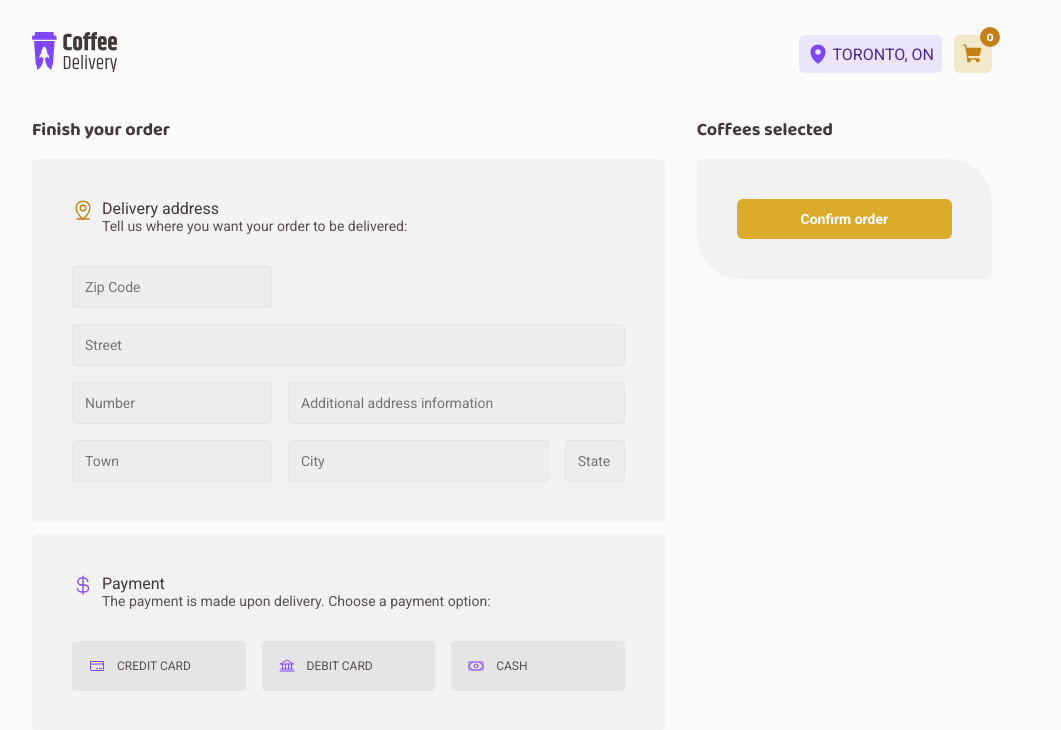
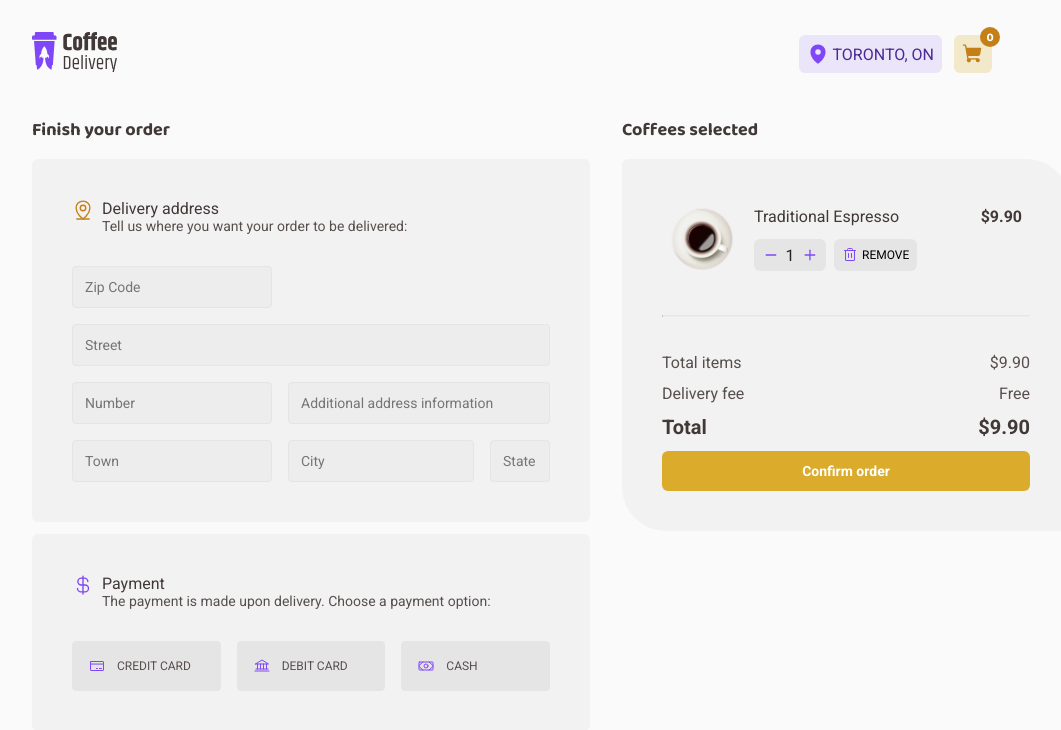
Before and after one commit to gcrozariol/coffee-delivery-react, a React (Vite) app: page /checkout in a window 1280 px wide. Shown: the top 730 px of the page, without its empty margins (128-1189 px from the left). Built offline with nearby package versions, Linux system fonts and the light colour scheme.

Commit message:
Add summary

```diff
--- a/src/Router.tsx
+++ b/src/Router.tsx
@@ -1,4 +1,5 @@
 import { Routes, Route } from 'react-router-dom'
+
 import { DefaultLayout } from './layouts/DefaultLayout'
 
 import { Home } from './pages/Home'
--- a/src/pages/Checkout/components/Summary/index.tsx
+++ b/src/pages/Checkout/components/Summary/index.tsx
@@ -1,8 +1,86 @@
-import { ConfirmButton, SummaryContainer } from './styles'
+import { defaultTheme } from '@/styles/themes/default'
+import { Minus, Plus, Trash } from 'phosphor-react'
+import {
+  ConfirmButton,
+  Divider,
+  CardContainer,
+  SummaryContainer,
+  SummaryTextContainer,
+  TotalTextContainer,
+  CounterContainer,
+  InfoContainer,
+  DetailsContainer,
+  ActionsContainer,
+  RemoveButton,
+  Price,
+} from './styles'
+
+import coffeeImage from '@/assets/coffees/americano.svg'
+
+function Card() {
+  return (
+    <>
+      <CardContainer>
+        <InfoContainer>
+          <img src={coffeeImage} alt="Coffee image" />
+          <DetailsContainer>
+            Traditional Espresso
+            <ActionsContainer>
+              <CounterContainer>
+                <Minus
+                  cursor="pointer"
+                  size={14}
+                  weight="bold"
+                  color={defaultTheme.purple}
+                />
+                <span>1</span>
+                <Plus
+                  cursor="pointer"
+                  size={14}
+                  weight="bold"
+                  color={defaultTheme.purple}
+                />
+              </CounterContainer>
+              <RemoveButton>
+                <Trash size={16} color={defaultTheme.purple} />
+                REMOVE
+              </RemoveButton>
+            </ActionsContainer>
+          </DetailsContainer>
+        </InfoContainer>
+        <Price>$9.90</Price>
+      </CardContainer>
+      <Divider />
+    </>
+  )
+}
+
+function SummaryContent() {
+  return (
+    <>
+      <SummaryTextContainer>
+        <span>Total items</span>
+        <span>$9.90</span>
+      </SummaryTextContainer>
+
+      <SummaryTextContainer>
+        <span>Delivery fee</span>
+        <span>Free</span>
+      </SummaryTextContainer>
+
+      <TotalTextContainer>
+        <span>Total</span>
+        <span>$9.90</span>
+      </TotalTextContainer>
+    </>
+  )
+}
 
 export function Summary() {
   return (
     <SummaryContainer>
+      <Card />
+      <SummaryContent />
       <ConfirmButton>Confirm order</ConfirmButton>
     </SummaryContainer>
   )
--- a/src/pages/Checkout/components/Summary/styles.ts
+++ b/src/pages/Checkout/components/Summary/styles.ts
@@ -3,24 +3,128 @@ import styled from 'styled-components'
 export const SummaryContainer = styled.div`
   display: flex;
   flex-direction: column;
+
   gap: 0.75rem;
-
+  width: 28rem;
   padding: 2.5rem;
   border-radius: 6px 44px;
 
   background-color: ${(props) => props.theme['base-card']};
 `
 
+export const CardContainer = styled.div`
+  display: flex;
+  justify-content: space-between;
+  width: 100%;
+  padding: 0.5rem;
+
+  img {
+    width: 4rem;
+    height: 4rem;
+  }
+`
+
+export const Price = styled.p`
+  font-size: 16px;
+  font-weight: bold;
+`
+
+export const InfoContainer = styled.div`
+  display: flex;
+  gap: 1.25rem;
+`
+
+export const ActionsContainer = styled.div`
+  display: flex;
+  gap: 0.5rem;
+`
+
+export const RemoveButton = styled.button`
+  display: flex;
+  align-items: center;
+
+  gap: 0.25rem;
+  height: 2rem;
+  padding: 0 0.5rem;
+
+  border: none;
+  border-radius: 6px;
+
+  font-size: 12px;
+
+  background-color: ${(props) => props.theme['base-button']};
+
+  transition: 100ms;
+
+  &:hover {
+    cursor: pointer;
+    background-color: ${(props) => props.theme['base-hover']};
+  }
+`
+
+export const DetailsContainer = styled.div`
+  display: flex;
+  flex-direction: column;
+  justify-content: space-between;
+`
+
+export const CounterContainer = styled.div`
+  display: flex;
+  align-items: center;
+
+  max-width: 4.5rem;
+
+  height: 2rem;
+  padding: 0.6rem;
+  border-radius: 6px;
+  background-color: ${(props) => props.theme['base-button']};
+
+  span {
+    margin: 0 0.5rem;
+    color: ${(props) => props.theme['base-title']};
+  }
+`
+
+export const Divider = styled.hr`
+  border-top: 1px solid ${(props) => props.theme['base-button']};
+  margin: 1.5rem 0;
+`
+
+export const SummaryTextContainer = styled.div`
+  display: flex;
+  align-items: center;
+  justify-content: space-between;
+
+  color: ${(props) => props.theme['base-text']};
+`
+
+export const TotalTextContainer = styled.div`
+  display: flex;
+  align-items: center;
+  justify-content: space-between;
+
+  font-size: 20px;
+  font-weight: bold;
+
+  @media (max-width: 768px) {
+    font-size: 16px;
+  }
+`
+
 export const ConfirmButton = styled.button`
   display: flex;
+  align-items: center;
+  justify-content: center;
+
+  gap: 4px;
   padding: 12px 8px;
-  justify-content: center;
-  align-items: center;
-  gap: 4px;
+
   border: none;
   border-radius: 6px;
+
   font-size: 14px;
   font-weight: bold;
+
   color: ${(props) => props.theme.white};
   background-color: ${(props) => props.theme.yellow};
 
```
